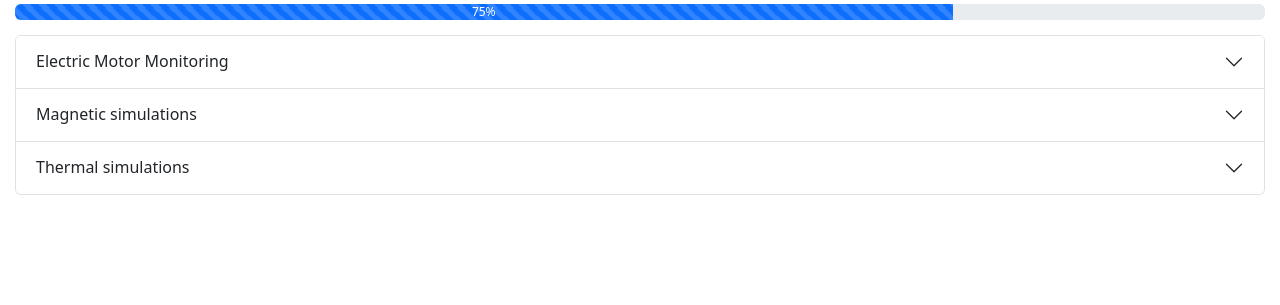
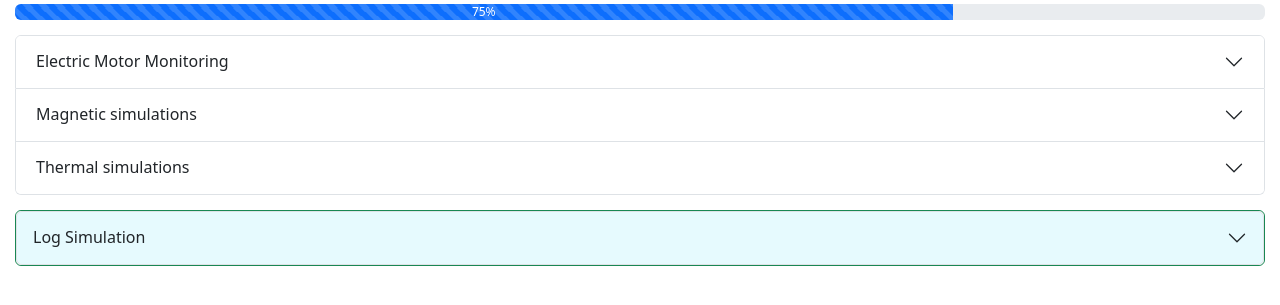
Before and after one commit to Jhenni1D/AnaliseSensor, a Flask app: page /simulation/dashboard/1 in a window 1280 px wide. Shown: the part 205-510 px from the top of the page. Run offline with Flask 3, Linux system fonts and the light colour scheme; data that the repository does not hold is empty; some libraries are stand-ins or nearby versions.

Commit message:
feat: add log da simulação no dashboard

```diff
--- a/server/middleware/io.py
+++ b/server/middleware/io.py
@@ -118,4 +118,8 @@ def create_io(app):
         io.emit("corrent_data_updater", get_date_and_sensors_values_for_graph_by_folder(folder))
         time.sleep(1)
 
+    @io.event
+    def log_simulation(log_text):
+        io.emit("log_simulation", log_text)
+
     return io
--- a/server/static/js/simulation_dashboard.js
+++ b/server/static/js/simulation_dashboard.js
@@ -275,6 +275,9 @@ $(document).ready(function () {
     socket.emit("corrent_data_updater", folder_name);
   });
 
+  socket.on('log_simulation', log_text => {
+    document.getElementById("log-text").innerHTML = log_text;
+  });
 
   socket.on('disconnect', function () {
     console.log('Disconnected!');
--- a/server/templates/simulation_dashboard.html
+++ b/server/templates/simulation_dashboard.html
@@ -21,7 +21,7 @@
     <p class="fs-5">Analysis progress</p>
     <div class="progress" role="progressbar" aria-label="Animated striped example" aria-valuenow="75" aria-valuemin="0"
       aria-valuemax="100">
-      <div class="progress-bar progress-bar-striped progress-bar-animated" style="width: 75%" id="progresso">
+      <div class="progress-bar progress-bar-striped progress-bar-animated" id="progress" style="width: 75%">
         75%
       </div>
     </div>
@@ -227,9 +227,7 @@
                 </div>
               </div>
             </div>
-
           </div>
-
         </div>
       </div>
     </div>
@@ -245,6 +243,23 @@
         <div class="modal-body">
           <img src="https://cdn.dribbble.com/users/386433/screenshots/1689880/placehold.gif" width="100%" height="100%"
             id="modal_img" />
+        </div>
+      </div>
+    </div>
+  </div>
+
+  <div class="accordion border border-success rounded" id="log-accordion-root" style="margin: 15px;">
+    <div class="accordion-item">
+      <h2 class="accordion-header">
+        <button aria-controls="log-accordion" aria-expanded="false" class="accordion-button collapsed p-3 bg-info bg-opacity-10"
+                data-bs-target="#log-accordion" data-bs-toggle="collapse" type="button">
+          Log Simulation
+        </button>
+      </h2>
+      <div class="accordion-collapse collapse" data-bs-parent="#log-accordion-root" id="log-accordion">
+        <div class="accordion-body">
+          <textarea aria-label="With textarea" class="form-control" disabled id="log-text" style="height: 300px;">
+          </textarea>
         </div>
       </div>
     </div>
```
Also changed, not shown: VM/vm_app.py (+6 -6 lines).
